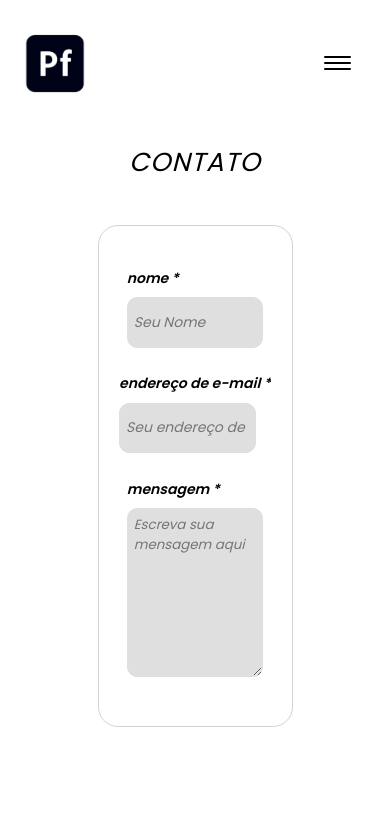
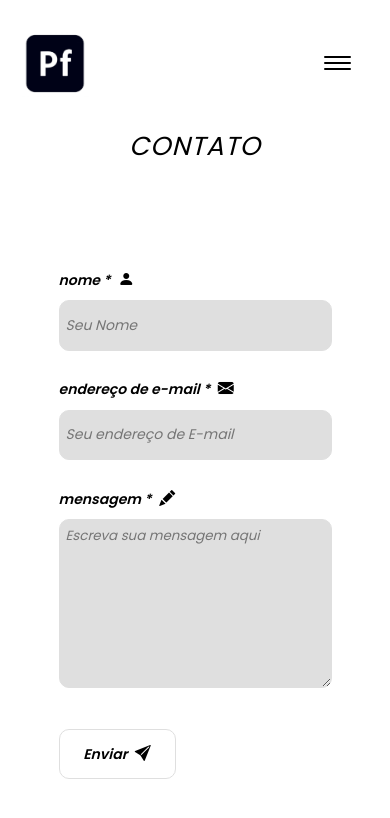
Before and after one commit to HeitorDenech/NovoPortifolio, a React (Vite) app: page /contato in a window 390 px wide. Shown: the top 818 px of the page. Built offline with nearby package versions, Linux system fonts and the light colour scheme.

Commit message:
front da pagina de contato feita

```diff
--- a/src/pages/Contato/Contato.css
+++ b/src/pages/Contato/Contato.css
@@ -6,7 +6,7 @@
 }
 
 .contato h1 {
-    margin-top: 2vh;
+    margin-top: 0vh;
     display: flex;
     align-items: center;
     justify-content: center;
@@ -20,26 +20,36 @@
 /* -----------contato-container------------ */
 
 .contato-container {
+    padding: 5vh;
     display: flex;
     align-items: center;
     justify-content: start;
     flex-direction: column;
-    width: 50%;
+    min-width: 40vw;
     /* height: 70vh;q */
     border: 1px solid rgb(210, 210, 210);
     border-radius: 20px;
-    margin-top: 5vh;
+    margin-bottom: 5vh;
+    margin-top: 5vh
+}
+
+.contato-container i{
+    margin-left: 0.5vh;
+    font-size: 16px;
 }
 
 .contato-container-nome{
-    margin-top: 5vh;
+    width: 100%;
+    margin-top: 2vh;
 }
 
 .contato-container-email{
+    width: 100%;
     margin-top: 3vh;
 }
 
 .contato-container-mensagem{
+    width: 100%;
     margin-top: 3vh;
 }
 
@@ -51,7 +61,7 @@
 
 .contato-container input {
     margin-top: 1vh;
-    width: 35vw;
+    width: 100%;
     height: 6vh;
     border: 1px solid rgb(223, 223, 223);
     background-color: rgb(223, 223, 223);
@@ -68,7 +78,7 @@
 .contato-container textarea{
     margin-top: 1vh;
     height: 20vh;
-    width: 35vw;
+    width: 100%;
     border: 1px solid rgb(223, 223, 223);
     background-color: rgb(223, 223, 223);
     padding: 6px;
@@ -81,3 +91,101 @@
 .contato-container textarea:hover{
     background-color: transparent;
 }
+
+/* -------------CONTATO-CONTAINER-BOTAO------------ */
+
+.contato-container-botao{
+    margin-top: -1vh;
+    display: flex;
+    align-items: start;
+    justify-content: start;
+    width: 100%;
+}
+
+.contato-container-botao button{
+    width: 40%;
+    height: 6vh;
+    font-size: 14px;
+    text-transform: normal;
+    font-weight: bold;
+    border-radius: 10px;
+    border: 1px solid rgb(223, 223, 223);
+    background-color: transparent;
+    transition: all .45s ease-in-out;
+}
+
+.contato-container-botao button:hover{
+    background-color: rgb(223, 223, 223);
+    cursor: pointer;
+}
+
+/* ----------1441px-1600px------------- */
+
+@media screen and (max-width:1600px) and (min-width:1441px) {
+
+    .contato-container{
+        min-width: 45vw;
+    }
+
+    .contato-container p{
+        font-size: 18px;
+    }
+
+    .contato-container button{
+        font-size: 18px;
+    }
+
+    .contato-container i{
+        font-size: 16px;
+    }
+
+}
+
+/* -----------1025px-1271px-------------------- */
+
+@media screen and (max-width:1271px) and (min-width:1025px){
+
+    .contato-container{
+        min-width: 50vw;
+    }
+
+}
+
+/* ------------LAPTOP-1024PX-------------- */
+
+@media screen and (max-width:1024px) {
+
+    .contato-container{
+        min-width: 50vw;
+    }
+
+}
+
+/* --------------TABLETS-768PX--------------- */
+
+@media screen and (max-width:768px) {
+
+    .contato-container{
+        min-width: 60vw;
+        border: none;
+    }
+
+}
+
+/* ------------IPHONE-414PX----------- */
+
+@media screen and (max-width: 414px) {
+
+    .contato-container{
+        border: 0px;
+    }
+
+    .contato-container input{
+        width: 70vw;
+    }
+
+    .contato-container-botao button{
+        width: 30vw;
+    }
+
+}
--- a/src/pages/Contato/Contato.jsx
+++ b/src/pages/Contato/Contato.jsx
@@ -1,6 +1,27 @@
+import React, { useState } from 'react';
 import './Contato.css';
 
 function Contato() {
+    const [formData, setFormData] = useState({
+        nome: '',
+        email: '',
+        mensagem: ''
+    });
+
+    // Atualiza os valores do formulário
+    const handleChange = (e) => {
+        setFormData({
+            ...formData,
+            [e.target.name]: e.target.value
+        });
+    };
+
+    // Envia os dados (vamos conectar ao back depois)
+    const handleSubmit = async (e) => {
+        e.preventDefault();
+        console.log(formData); // temporário, só pra testar
+    };
+
     return (
         <section className='contato'>
             <h1>
@@ -12,18 +33,24 @@ function Contato() {
                 {/* <h1>Envie-me uma mensagem!</h1> */}
 
                 <div className='contato-container-nome'>
-                    <p>nome *</p>
+                    <p>nome * <i class="bi bi-person-fill"></i></p>
                     <input type="text" placeholder='Seu Nome' />
                 </div>
 
                 <div className='contato-container-email'>
-                    <p>endereço de e-mail *</p>
+                    <p>endereço de e-mail * <i class="bi bi-envelope-fill"></i></p>
                     <input type="email" placeholder='Seu endereço de E-mail' />
                 </div>
 
                 <div className='contato-container-mensagem'>
-                    <p>mensagem *</p>
+                    <p>mensagem * <i class="bi bi-pencil-fill"></i></p>
                     <textarea placeholder='Escreva sua mensagem aqui' rows="5"></textarea>
+                </div>
+
+                <div className='contato-container-botao'>
+                    <button>
+                        Enviar <i class="bi bi-send-fill"></i>
+                    </button>
                 </div>
 
             </section>
--- a/src/pages/Experiencias/Experiencias.css
+++ b/src/pages/Experiencias/Experiencias.css
@@ -266,6 +266,7 @@
 
     .linha-experiencias {
         height: 110vh;
+        display: flex;
     }
 
     .container-direita-experiencias {
@@ -288,6 +289,7 @@
     /* --------container-esquerda-2-------------- */
 
     .container-esquerda-2 img {
+        margin-top: 0vh;
         height: auto;
         width: 35vw;
     }
@@ -302,6 +304,7 @@
     /* ------------container-direita-2-------------- */
 
     .container-direita-2 p {
+        margin-top: 2vh;
         font-size: 17px;
         width: 70%;
     }
--- a/src/pages/Experiencias/Experiencias.jsx
+++ b/src/pages/Experiencias/Experiencias.jsx
@@ -35,7 +35,7 @@ function Experiencias() {
 
                 </div>
 
-                <div className='container-esquerda-2' data-aos="fade-up">
+                <div className='container-esquerda-2' data-aos="fade-right">
                     <img src={campus} alt="" />
                 </div>
 
@@ -51,7 +51,7 @@ function Experiencias() {
                     <img src={pucrs} alt="" />
                 </div>
 
-                <div className='container-direita-2' data-aos="fade-up">
+                <div className='container-direita-2' data-aos="fade-left">
                     <h1>PUC-RS</h1>
 
                     <p>Atualmente estou cursando Análise e Desenvolvimento de Sistemas na
```
